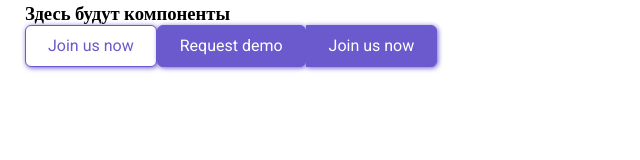
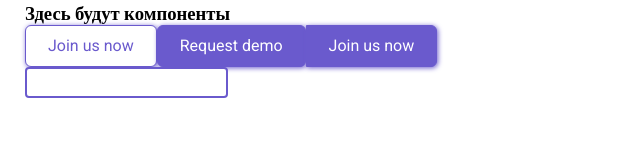
Before and after one commit to Romberto/groupthree, a React (Vite) app: page / in a window 1280 px wide. Shown: the top 160 px of the page, without its empty margins (0-640 px from the left). Built offline with nearby package versions, Linux system fonts and the light colour scheme; a web font is replaced by a local one.

Commit message:
Добавил компонент Input

```diff
--- a/src/App.tsx
+++ b/src/App.tsx
@@ -1,4 +1,5 @@
 import Button from "./components/UI/Button/Button";
+import Input from "./components/UI/Input/Input";
 
 function App() {
   return (
@@ -7,6 +8,8 @@ function App() {
       <Button text="Join us now" mode="btn-white"/>
       <Button text="Request demo" mode="btn-violet"/>
       <Button text="Join us now" mode="btn-round-rigth"/>
+      <br/>
+      <Input/>
     </div>
   );
 }
--- a/src/components/UI/Button/Button.module.css
+++ b/src/components/UI/Button/Button.module.css
@@ -1,5 +1,3 @@
-@import url(../../../index.css);
-
 .btn_violet,
 .btn_white,
 .btn_round_right {
@@ -21,19 +19,18 @@
   color: var(--white);
 }
 .btn_white {
-    background-color: var(--white);
-    color: var(--lilac);
-
+  background-color: var(--white);
+  color: var(--lilac);
 }
 .btn_violet:active,
-.btn_round_right:active{
-    background-color: var(--white);
-    color:var(--lilac);
+.btn_round_right:active {
+  background-color: var(--white);
+  color: var(--lilac);
 }
 
-.btn_white:active{
-    background-color: var(--lilac);
-    color:var(--white);
+.btn_white:active {
+  background-color: var(--lilac);
+  color: var(--white);
 }
 
 .btn_round_right {
--- /dev/null
+++ b/src/components/UI/Input/Input.module.css
@@ -0,0 +1,9 @@
+.input {
+    font-size: 16px;
+    font-size: max(16px, 1em);
+    font-family: Roboto;
+    padding: 0.25em 0.5em;
+    background-color: #fff;
+    border: 2px solid var(--lilac);
+    border-radius: 4px;
+}
--- /dev/null
+++ b/src/components/UI/Input/Input.tsx
@@ -0,0 +1,12 @@
+
+import styled from './Input.module.css'
+
+const Input = ({...rest}) => {
+  return (
+    <div>
+      <input {...rest} className={styled.input}></input>
+    </div>
+  )
+};
+
+export default Input;
```
Also changed, not shown: src/components/UI/Button/Button.tsx (+5 -5 lines).
